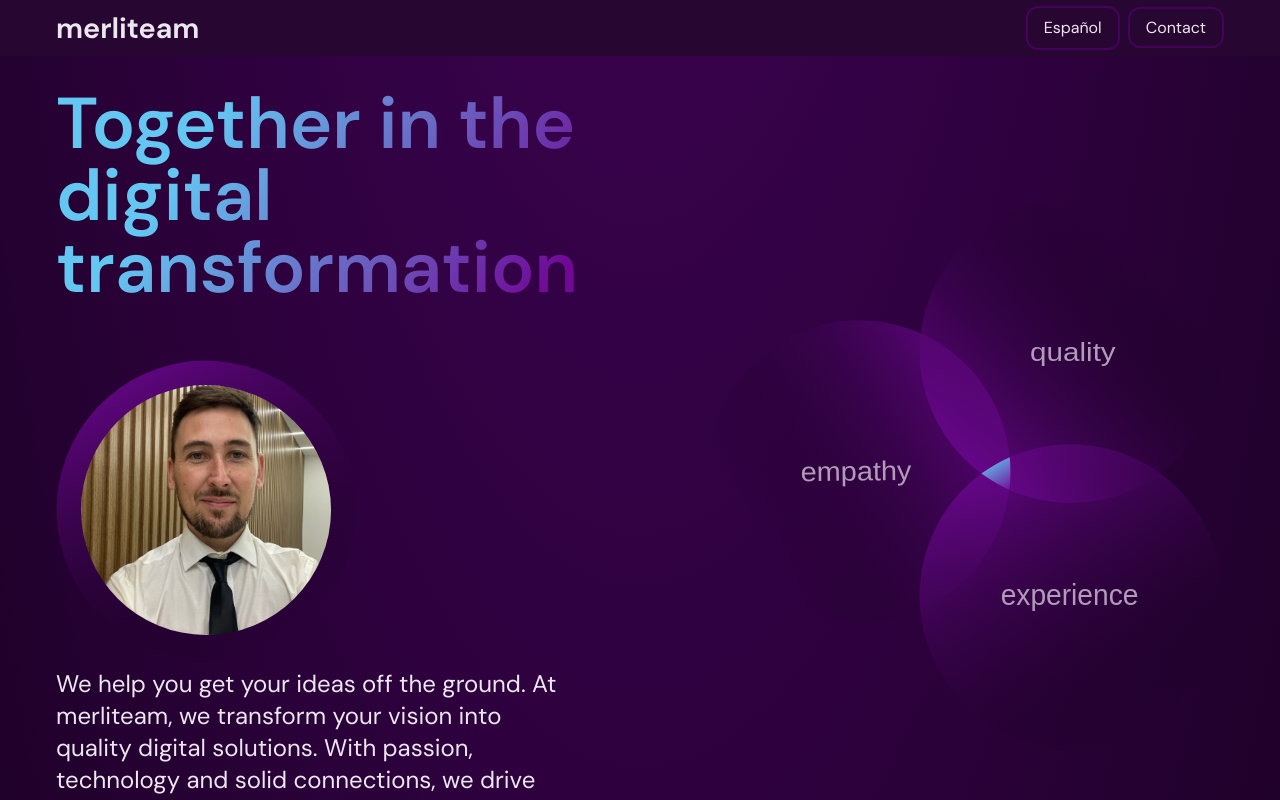
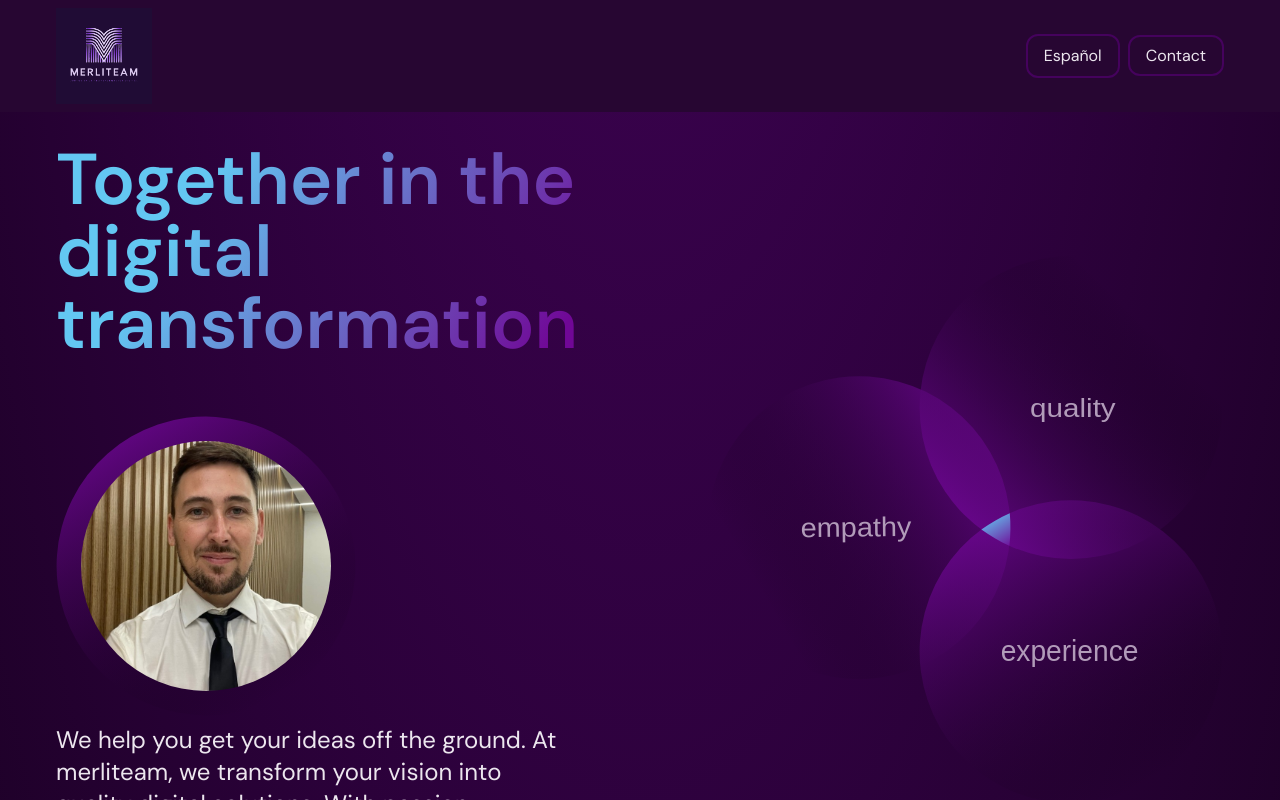
Before and after one commit to floresmatias0/merliteam, a Next.js app: page /en in a window 1280 px wide. Shown: the top 800 px of the page. Built offline with nearby package versions, Linux system fonts and the light colour scheme.

Commit message:
new logo added

```diff
--- a/src/app/[locale]/layout.tsx
+++ b/src/app/[locale]/layout.tsx
@@ -26,12 +26,8 @@
   return (
     <html lang={locale}>
       <head>
-        <link
-          rel="icon"
-          href="favicon.png"
-          type="image/png"
-          sizes="34x34"
-        />
+        <title>Merliteam</title>
+        <link rel="icon" href="/MerliTeamLogoRedondo.svg" sizes="32x32"/>
         <meta name="google-site-verification" content="flPF7T6iV0dSSs_z92wbewTx8hnLtpNBtjQvVAHDaJM"/>
       </head>
       <body className={`${inter.className} text-merli-gray-light bg-gradient-radial`}>{children}</body>
--- a/src/components/Footer/index.tsx
+++ b/src/components/Footer/index.tsx
@@ -8,7 +8,7 @@
     <footer className='flex flex-col justify-between px-8 md:px-14 md:flex-row mb-4 mt-10'>
       <div className='w-full md:w-1/3'>
         <div>
-          <Image src='/Logo.svg' alt='Merliteam' width={200} height={200} className='m-auto md:m-[initial] w-40 md:w-36'/>
+          <Image src='/MerliTeamLogo.svg' alt='Merliteam' width={200} height={200} className='m-auto md:m-[initial] w-24 md:w-24'/>
         </div>
         <div>
           {/* {FOOTER_CONTENT.contact.t1} */}
--- a/src/components/Header/index.tsx
+++ b/src/components/Header/index.tsx
@@ -26,8 +26,10 @@
   }
 
   return (
-    <header className='flex items-center justify-between px-8 md:px-14 bg-merli-purple-dark'>
-      <Image src='/Logo.svg' alt='Merliteam' width={100} height={100} className='m-auto md:m-[initial] w-32 md:w-36' />
+    <header className='flex items-center justify-between px-8 md:px-14 bg-merli-purple-dark py-2'>
+      <div>
+        <Image src='/MerliTeamLogo.svg' alt='Merliteam' width={50} height={50} className='m-auto md:m-[initial] w-24 md:w-24' />
+      </div>
       <div className='button-container hidden md:block'>
         <Button clickHandler={handleChangeLanguage} label={btnLegendTranslate} variant={ButtonVariation.outline} className='mr-2'/>
         <Button href={'#contacto'} label={btnLegendContact} variant={ButtonVariation.outline} />
```
Also changed, not shown: public/MerliTeamLogo.svg (added), public/MerliTeamLogoRedondo.svg (added).
